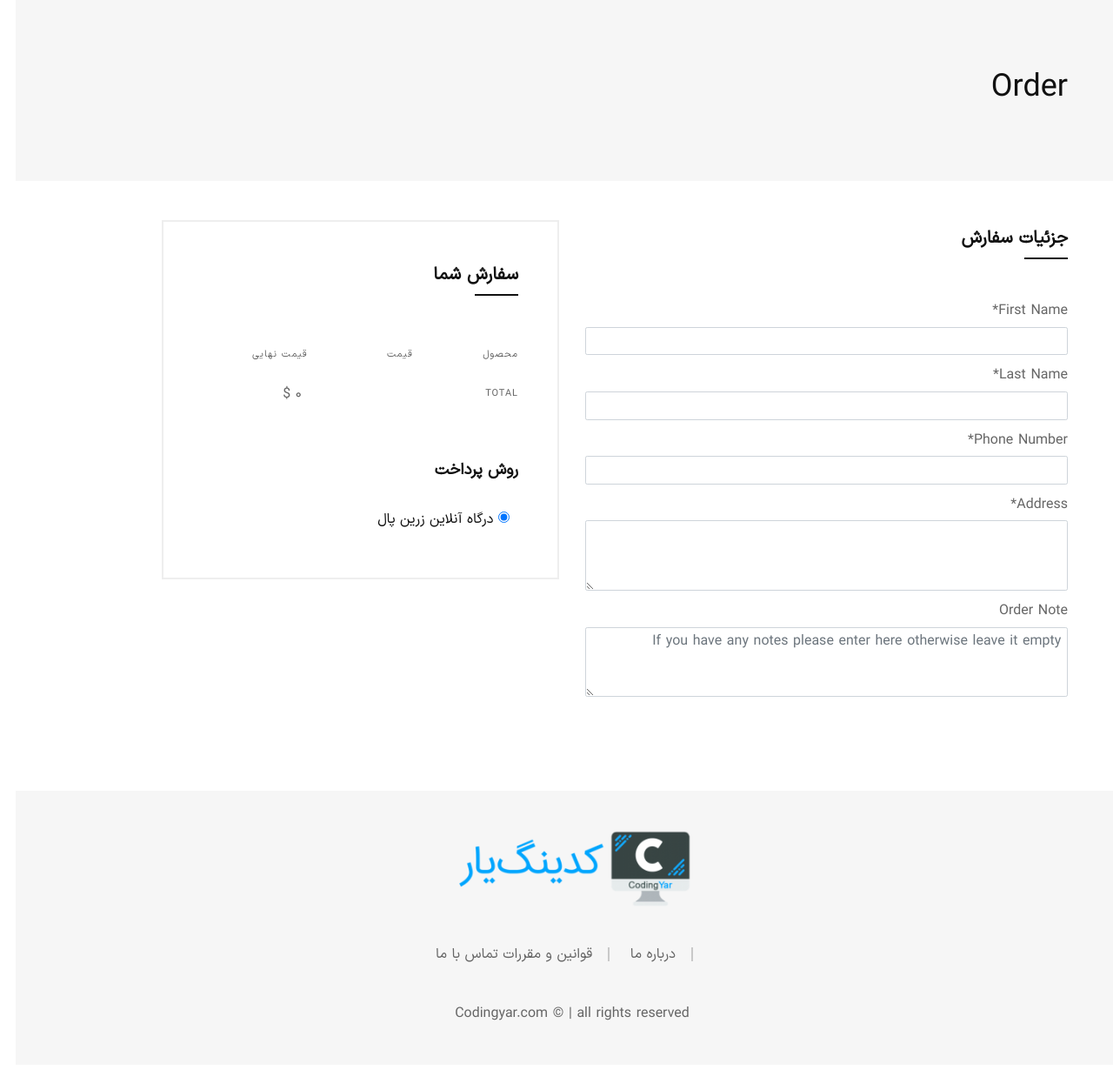
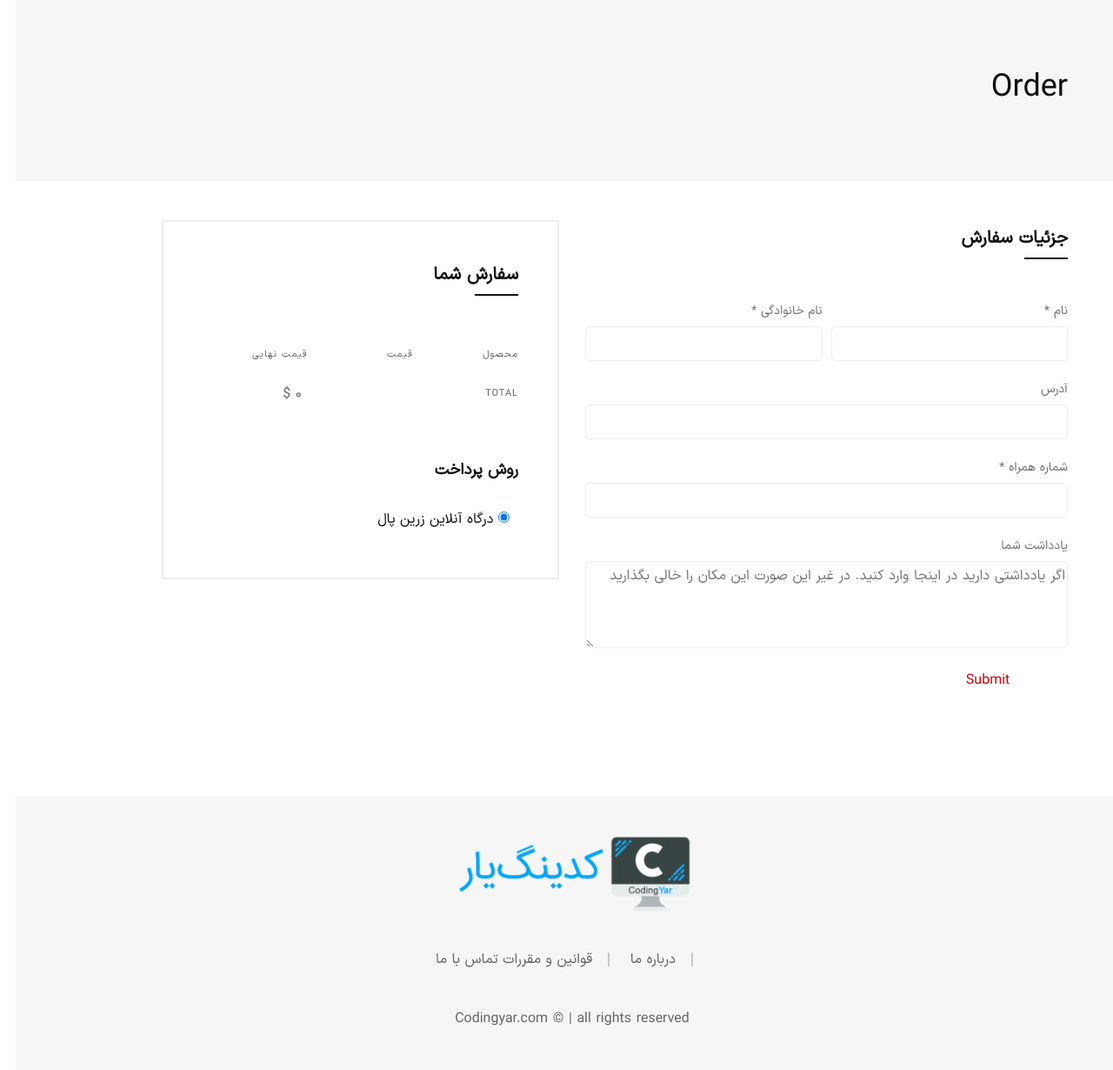
Before and after one commit to rezashahrokhi27/onlineshop, a Django app: page /order/create/ in a window 1280 px wide. Shown: the part 104-1334 px from the top of the page at 87% size. Before the commit the page ends 1277 px from the top, so only its background shows below. Run offline with Django 4.2, Linux system fonts and the light colour scheme; the visitor is signed in with stand-in values (Sample User, id 1); parts of the project's set-up code (start-up, migrations or seed data) failed here and were passed over; some libraries are stand-ins or nearby versions; some web fonts are replaced.

Commit message:
use html for form in order_create.html, add order_notes field to order model

```diff
--- a/orders/templates/orders/order_create.html
+++ b/orders/templates/orders/order_create.html
@@ -29,46 +29,47 @@
                             <h2>جزئیات سفارش</h2>
                         </div>
                         <div class="checkout-form">
-                            <form action="">
+{#                            <form action="" method="">#}
+{#                                {% csrf_token %}#}
+{#                                {{ form|crispy }}#}
+{#                            </form>#}
+                            {% if form.errors %}
+                                <div class="alert alert-danger">
+                                    {{ form.errors }}
+                                </div>
+                            {% endif %}
+                            <form action="" class="form form--checkout" method="POST">
                                 {% csrf_token %}
-                                {{ form|crispy }}
+                                <div class="form-row mb--20">
+                                    <div class="form__group col-md-6 mb-sm--30">
+                                        <label for="billing_fname" class="form__label form__label--2">نام  <span class="required">*</span></label>
+                                        <input type="text" name="{{ form.first_name.name }}" id="billing_fname" class="form__input form__input--2">
+                                    </div>
+                                    <div class="form__group col-md-6">
+                                        <label for="billing_lname" class="form__label form__label--2">نام خانوادگی  <span class="required">*</span></label>
+                                        <input type="text" name="{{ form.last_name.name }}" id="billing_lname" class="form__input form__input--2">
+                                    </div>
+                                </div>
+                                <div class="form-row mb--20">
+                                    <div class="form__group col-12">
+                                        <label for="billing_address" class="form__label form__label--2">آدرس</label>
+                                        <input type="text" name="{{ form.address.name }}" id="billing_address" class="form__input form__input--2">
+                                    </div>
+                                </div>
+                                <div class="form-row mb--20">
+                                    <div class="form__group col-12">
+                                        <label for="billing_phone" class="form__label form__label--2">شماره همراه <span class="required">*</span></label>
+                                        <input type="text" name="{{ form.phone_number.name }}" id="billing_phone" class="form__input form__input--2">
+                                    </div>
+                                </div>
+                                <div class="form-row">
+                                    <div class="form__group col-12">
+                                        <label for="orderNotes" class="form__label form__label--2">یادداشت شما</label>
+                                        <textarea class="form__input form__input--2 form__input--textarea" id="orderNotes" name="{{ form.order_notes.name }}" placeholder="اگر یادداشتی دارید در اینجا وارد کنید. در غیر این صورت این مکان را خالی بگذارید"></textarea>
+                                    </div>
+                                </div>
+                                <button type="submit" class="btn">{% trans 'Submit' %}</button>
                             </form>
-{#                            <form action="#" class="form form--checkout">#}
-{#                                <div class="form-row mb--20">#}
-{#                                    <div class="form__group col-md-6 mb-sm--30">#}
-{#                                        <label for="billing_fname" class="form__label form__label--2">نام  <span class="required">*</span></label>#}
-{#                                        <input type="text" name="billing_fname" id="billing_fname" class="form__input form__input--2">#}
-{#                                    </div>#}
-{#                                    <div class="form__group col-md-6">#}
-{#                                        <label for="billing_lname" class="form__label form__label--2">نام خانوادگی  <span class="required">*</span></label>#}
-{#                                        <input type="text" name="billing_lname" id="billing_lname" class="form__input form__input--2">#}
-{#                                    </div>#}
-{#                                </div>#}
-{#                                <div class="form-row mb--20">#}
-{#                                    <div class="form__group col-12">#}
-{#                                        <label for="billing_company" class="form__label form__label--2">آدرس</label>#}
-{#                                        <input type="text" name="billing_company" id="billing_company" class="form__input form__input--2">#}
-{#                                    </div>#}
-{#                                </div>#}
-{#                                <div class="form-row mb--20">#}
-{#                                    <div class="form__group col-12">#}
-{#                                        <label for="billing_phone" class="form__label form__label--2">شماره همراه <span class="required">*</span></label>#}
-{#                                        <input type="text" name="billing_phone" id="billing_phone" class="form__input form__input--2">#}
-{#                                    </div>#}
-{#                                </div>#}
-{#                                <div class="form-row mb--20">#}
-{#                                    <div class="form__group col-12">#}
-{#                                        <label for="billing_email" class="form__label form__label--2">ایمیل  <span class="required">*</span></label>#}
-{#                                        <input type="email" name="billing_email" id="billing_email" class="form__input form__input--2">#}
-{#                                    </div>#}
-{#                                </div>#}
-{#                                <div class="form-row">#}
-{#                                    <div class="form__group col-12">#}
-{#                                        <label for="orderNotes" class="form__label form__label--2">یادداشت شما</label>#}
-{#                                        <textarea class="form__input form__input--2 form__input--textarea" id="orderNotes" name="orderNotes" placeholder="اگر یادداشتی دارید در اینجا وارد کنید. در غیر این صورت این مکان را خالی بگذارید"></textarea>#}
-{#                                    </div>#}
-{#                                </div>#}
-{#                            </form>#}
                         </div>
                     </div>
                     <div class="col-xl-5 offset-xl-1 col-lg-6 mt-md--40">
--- a/orders/views.py
+++ b/orders/views.py
@@ -1,9 +1,20 @@
 from django.shortcuts import render
+from django.contrib.auth.decorators import login_required
 
 from .forms import OrderForm
 
+@login_required
+def order_create_view(request):
+    order_form = OrderForm()
 
-def order_create_view(request):
+    if request.method == 'POST':
+        order_form = OrderForm(request.POST)
+
+        if order_form.is_valid():
+            order_obj = order_form.save(commit=False)
+            order_obj.user = request.user
+            order_obj.save()
+
     return render(request, 'orders/order_create.html', context={
-        'form': OrderForm()
+        'form': order_form,
     })
```
Also changed, not shown: orders/migrations/0002_order_order_notes_alter_order_address_and_more.py (added).
